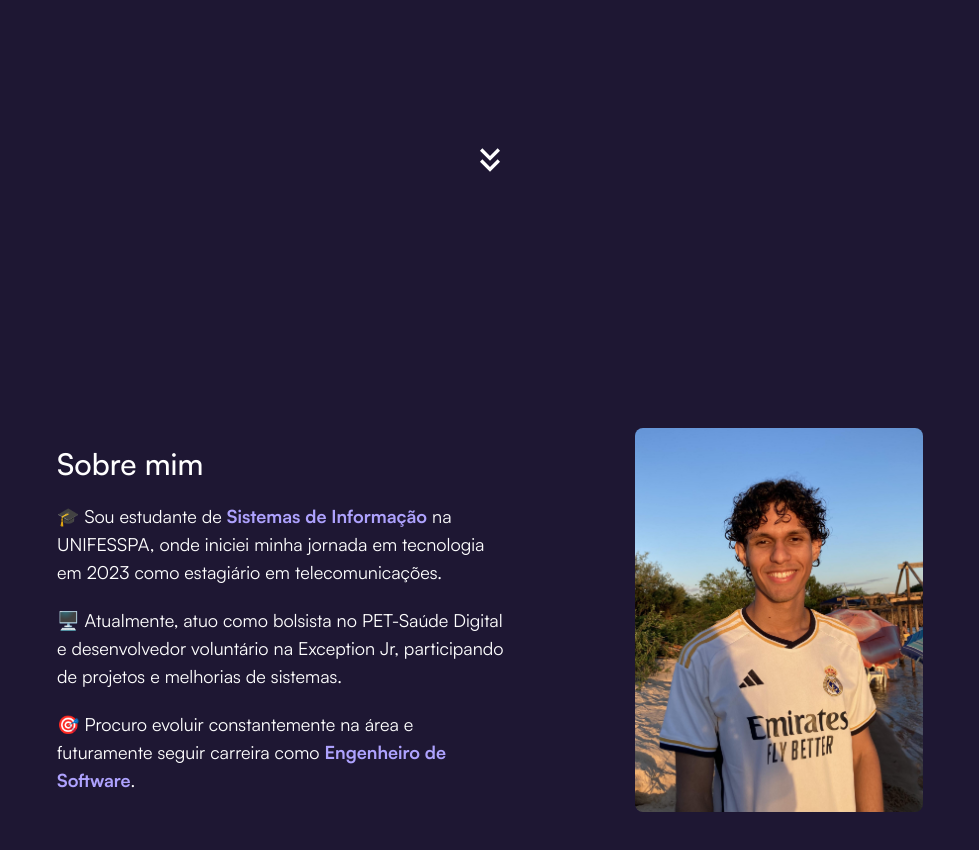
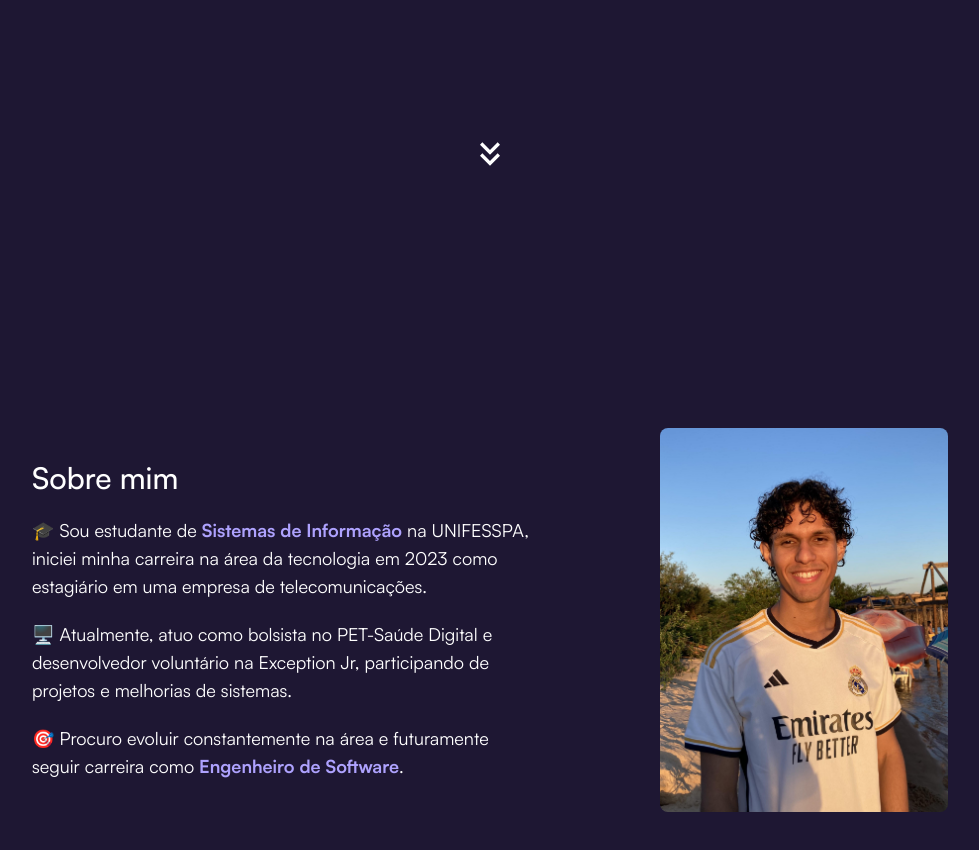
Before and after one commit to AngeloResplandes/portifolio, a React (Vite) app: page / in a window 1280 px wide. Shown: the part 580-1430 px from the top of the page, without its empty margins (150-1129 px from the left). Built offline with nearby package versions, Linux system fonts and the light colour scheme.

Commit message:
fix: Main button

```diff
--- a/src/components/AboutMe.tsx
+++ b/src/components/AboutMe.tsx
@@ -5,15 +5,15 @@ export const AboutMe = () => {
     }
 
     return (
-        <section className={`min-h-screen w-full flex flex-col sm:flex-row
-        justify-center items-center gap-8 sm:gap-12 px-4 mt-14 sm:mt-0 mb-10 sm:mb-0`}>
-            <div className="max-w-[20rem] sm:max-w-[450px] sm:mr-20">
+        <section id="about-me" className={`min-h-screen w-full flex flex-col sm:flex-row
+        justify-center items-center gap-8 sm:gap-12 px-4 mt-14 sm:mt-0 mb-10 sm:mb-0 scroll-mt-14 sm:scroll-mt-0`}>
+            <div className="max-w-[20rem] sm:max-w-[500px] sm:mr-20">
                 <h1 className="text-3xl font-medium mb-5">Sobre mim</h1>
                 <p className="text-lg mb-5">
                     🎓 Sou estudante de <span className="font-bold text-[#AEA2FE]">
                         Sistemas de Informação
-                    </span> na UNIFESSPA, onde iniciei minha jornada em
-                    tecnologia em 2023 como estagiário em telecomunicações.
+                    </span> na UNIFESSPA, iniciei minha carreira na área da
+                    tecnologia em 2023 como estagiário em uma empresa de telecomunicações.
                 </p>
                 <p className="text-lg mb-5">
                     🖥️ Atualmente, atuo como bolsista no PET-Saúde Digital e
--- a/src/components/Main.tsx
+++ b/src/components/Main.tsx
@@ -2,6 +2,13 @@ import { TiMessages } from "react-icons/ti";
 import { MdKeyboardDoubleArrowDown } from "react-icons/md";
 
 export const Main = () => {
+    const handleScrollToAboutMe = () => {
+        const el = document.getElementById("about-me");
+        if (el) {
+            el.scrollIntoView({ behavior: "smooth", block: "start" });
+        }
+    };
+
     return (
         <main className={`h-[90vh] sm:h-screen w-full flex flex-col
         justify-center items-center relative px-4`}>
@@ -38,7 +45,14 @@ export const Main = () => {
                 </a>
             </div>
             <div className="absolute bottom-12 sm:bottom-10 left-1/2 -translate-x-1/2 ">
-                <MdKeyboardDoubleArrowDown className="h-10 w-10" aria-hidden />
+                <button
+                    type="button"
+                    onClick={handleScrollToAboutMe}
+                    aria-label="Ir para seção Sobre mim"
+                    className="hover:opacity-80 focus:outline-none focus-visible:ring-2 focus-visible:ring-[#AEA2FE] rounded-full cursor-pointer"
+                >
+                    <MdKeyboardDoubleArrowDown className="h-10 w-10" aria-hidden />
+                </button>
             </div>
         </main>
     );
```
